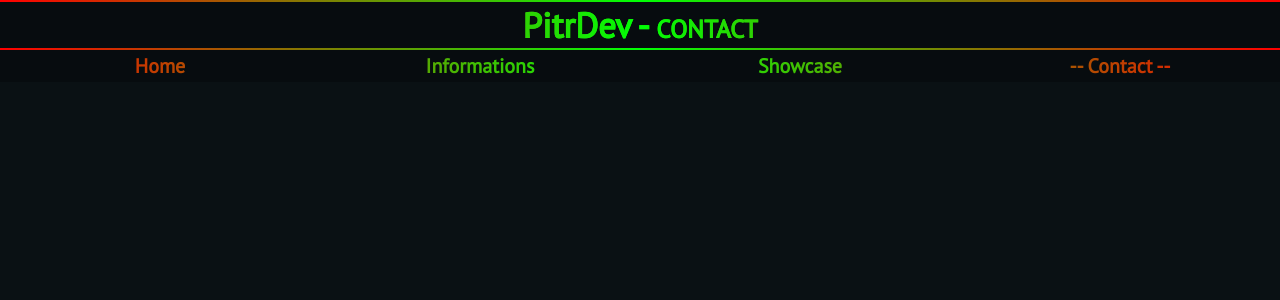
After one commit to PetrPraveky/Python-Webapp, a Flask app: page /contact in a window 1280 px wide. The commit adds this page. Shown: the top 300 px of the page. Run offline with Flask 2, Linux system fonts and the light colour scheme.

Commit message:
Update 14

```diff
--- a/website/__init__.py
+++ b/website/__init__.py
@@ -13,6 +13,12 @@ def views_site():
     @views.route('/info')
     def info():
         return render_template('info.html')
+    @views.route('/showcase')
+    def show():
+        return render_template('show.html')
+    @views.route('/contact')
+    def contact():
+        return render_template('contact.html')
 
     return views
 
--- a/website/static/base_style.css
+++ b/website/static/css/base_style.css
@@ -1,5 +1,5 @@
 @font-face {
-    src: url(fonts/PTSans-Regular.ttf);
+    src: url(../fonts/PTSans-Regular.ttf);
     font-family: ptsans;
 }
 
--- a/website/templates/base.html
+++ b/website/templates/base.html
@@ -3,8 +3,8 @@
     <head>
         <meta charset="utf-8">
         <meta name="viewport" content="width=device-width, initial-scale=1">
-        <link rel="stylesheet" href="{{url_for('static', filename='base_style.css')}}"/>
-        <link rel="stylesheet" href="{{url_for('static', filename='base_style_hover.css')}}"/>
+        <link rel="stylesheet" href="{{url_for('static', filename='css/base_style.css')}}"/>
+        <link rel="stylesheet" href="{{url_for('static', filename='css/base_style_hover.css')}}"/>
         <title>
             PitrDev -
             {% block title %}
@@ -53,14 +53,14 @@
                             </a>
                         {% endblock %}
                         {% block page_header_nav_opt3 %}
-                            <a class="page-header-nav-opts">
+                            <a class="page-header-nav-opts" href="/showcase">
                                 <b>
                                     Showcase
                                 </b>
                             </a>
                         {% endblock %}
                         {% block page_header_nav_opt4 %}
-                            <a class="page-header-nav-opts">
+                            <a class="page-header-nav-opts" href="/contact">
                                 <b>
                                     Contact
                                 </b>
--- /dev/null
+++ b/website/templates/contact.html
@@ -0,0 +1,11 @@
+{% extends "base.html" %}
+
+{% block title %}Contact{% endblock %}
+{% block page_header_title %}CONTACT{% endblock %}
+{% block page_header_nav_opt4 %}
+<a class="page-header-nav-opts">
+    <b>
+        -- Contact --
+    </b>
+</a>
+{% endblock %}
```
Also changed, not shown: website/templates/show.html (added, +11 -0 lines), website/static/css/base_style_hover.css (renamed from website/static/base_style_hover.css).
